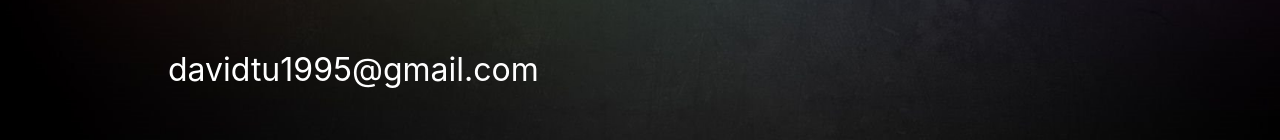
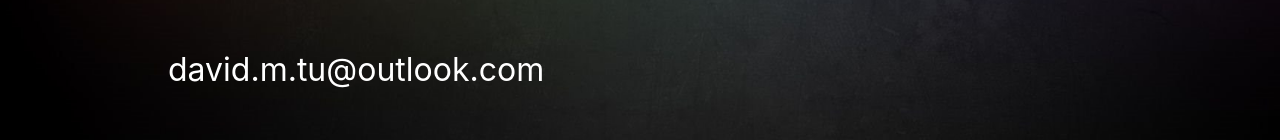
Before and after one commit to tuminhdat/david-resume, a React (Create React App) app: page /contact in a window 1280 px wide. Shown: the part 577-717 px from the top of the page. Built offline with nearby package versions, Linux system fonts and the light colour scheme.

Commit message:
change email and edit about page

```diff
--- a/src/directory/About.jsx
+++ b/src/directory/About.jsx
@@ -11,11 +11,8 @@
         I have a strong understanding of various technologies and programming languages, including web development, data structures and algorithms, databases(T-SQL), and object-oriented programming (OOP) languages.
         I'm constantly learning and staying up to date with the latest developments in my field.
         <br /><br />
-        I am confident in my ability to succeed in Computer programming and I am eager to continue growing and developing my skills.
-        I am a quick learner and I am always willing to go the extra mile to ensure that projects are completed to the highest standard.
-        <br /><br />
-        I am excited about the prospect of starting my career and I believe that Computer programming is the perfect place for me to do so.
-        I am eager to contribute my skills and enthusiasm to a company that values hard work, creativity, and innovation.
+        I am confident in my skills and eager to grow as a Computer Programmer. I possess a strong ability to learn quickly and am always willing to go above and beyond to deliver high-quality results.
+        I am enthusiastic about starting my career in this field and am eager to contribute my skills and passion to a company that values hard work, creativity, and innovation.
         <br /><br />
         Thank you for taking the time to read my about me section.
         I look forward to the opportunity to further discuss my qualifications and experience with you.
--- a/src/directory/Contact.jsx
+++ b/src/directory/Contact.jsx
@@ -10,7 +10,7 @@
         <a onClick={myFunction}>David Tu</a>
         <br />
         <h2>Email</h2>
-        <p id="email">davidtu1995@gmail.com</p>
+        <p id="email">david.m.tu@outlook.com</p>
       </div>
 
       <div class="right_screen">
```
